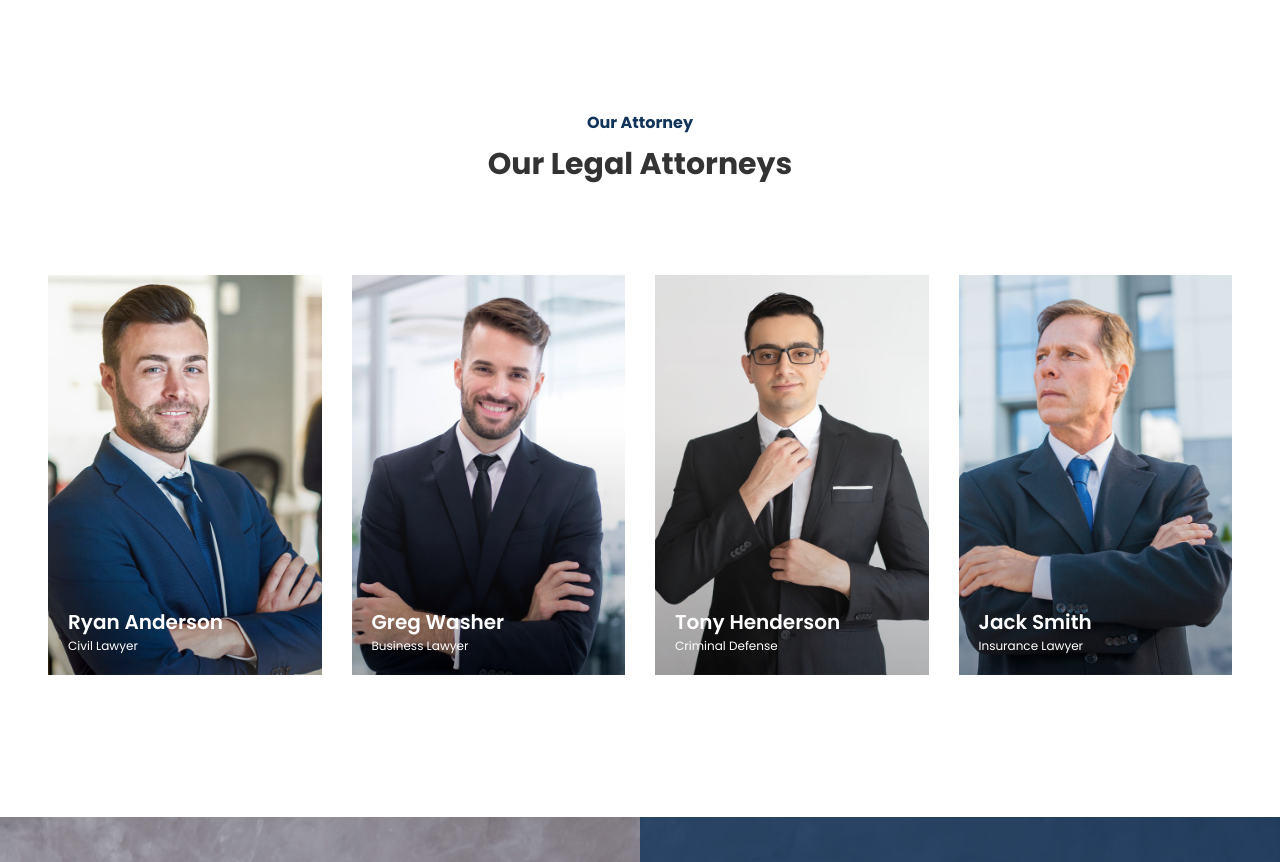
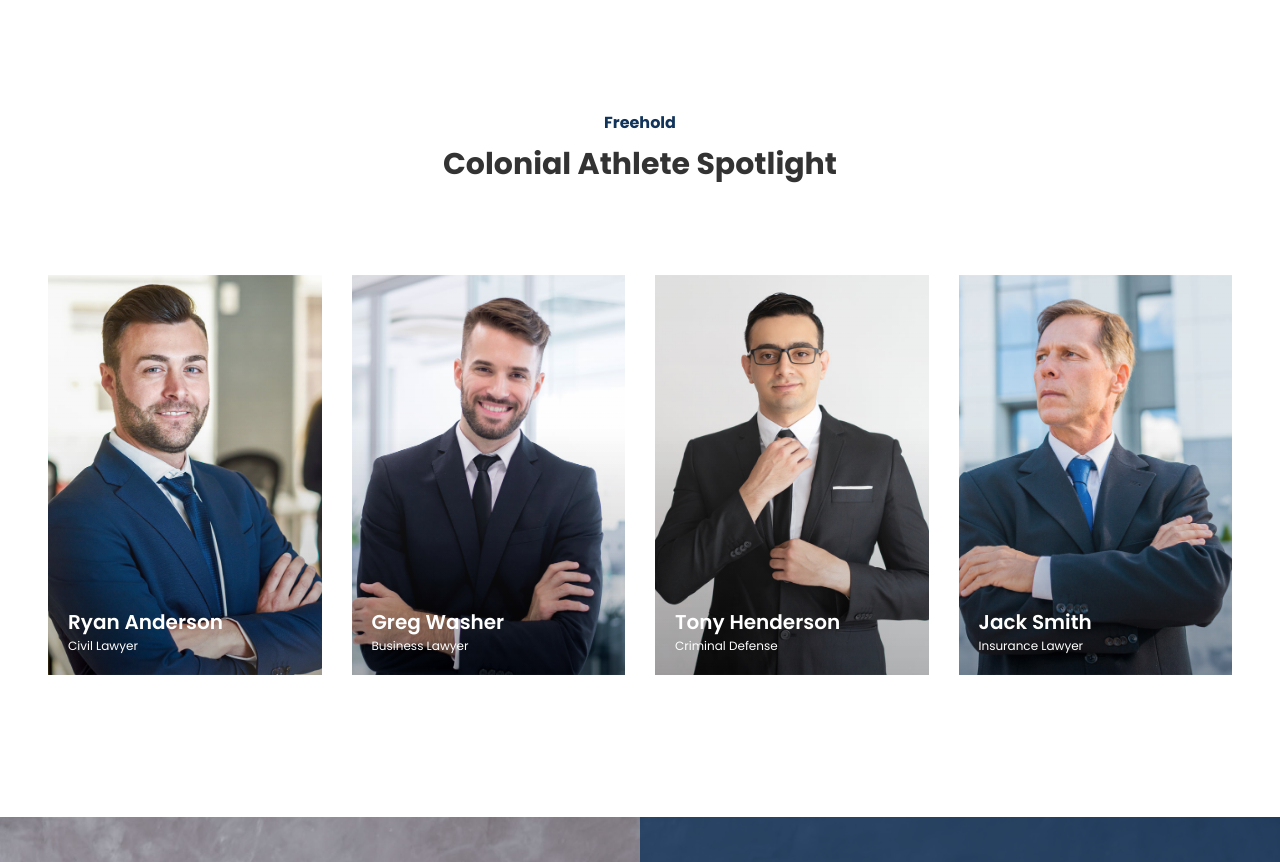
Before and after one commit to FHS-AdvWD-01/SECA.io, a plain HTML site: page index.html in a window 1280 px wide. Shown: the part 2676-3538 px from the top of the page. Drawn offline with Linux system fonts and the light colour scheme; some packages are replaced by stand-ins of ours; no server answers; animation ran at ten frames a second; files whose address does not match are found by name.

Commit message:
Add files via upload

```diff
--- a/index.html
+++ b/index.html
@@ -233,8 +233,8 @@
     	<div class="container-fluid px-md-5">
     		<div class="row justify-content-center mb-5 pb-3">
           <div class="col-md-7 text-center heading-section ftco-animate">
-          	<span class="subheading">Our Attorney</span>
-            <h2 class="mb-4">Our Legal Attorneys</h2>
+          	<span class="subheading">Freehold</span>
+            <h2 class="mb-4">Colonial Athlete Spotlight</h2>
           </div>
         </div>
         <div class="row">
```
